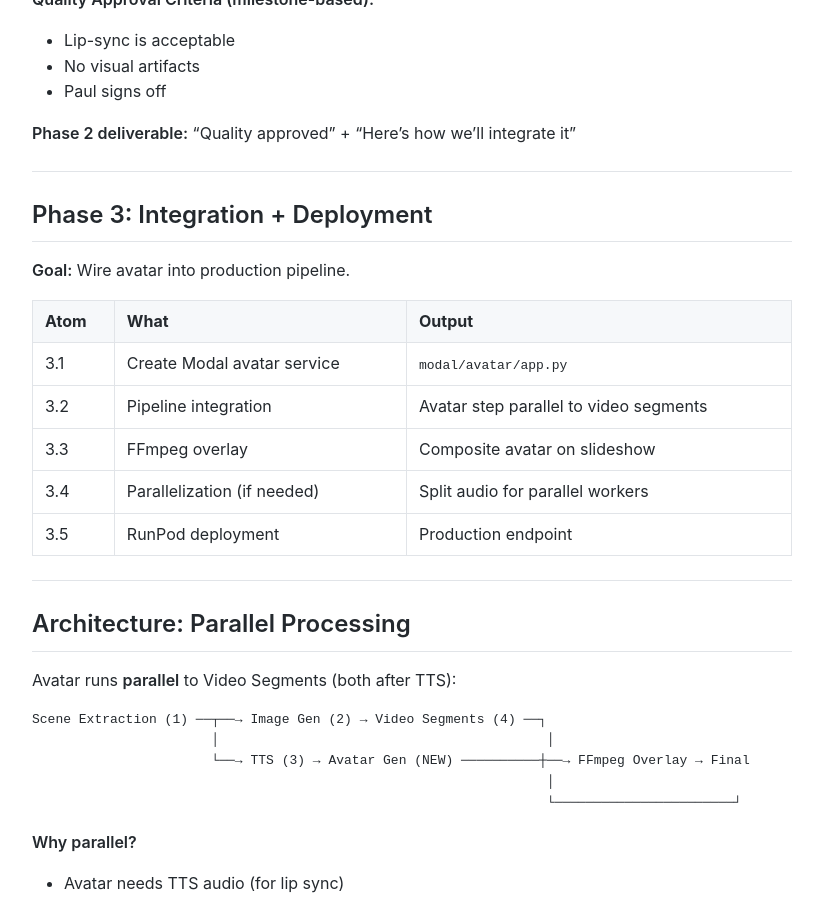
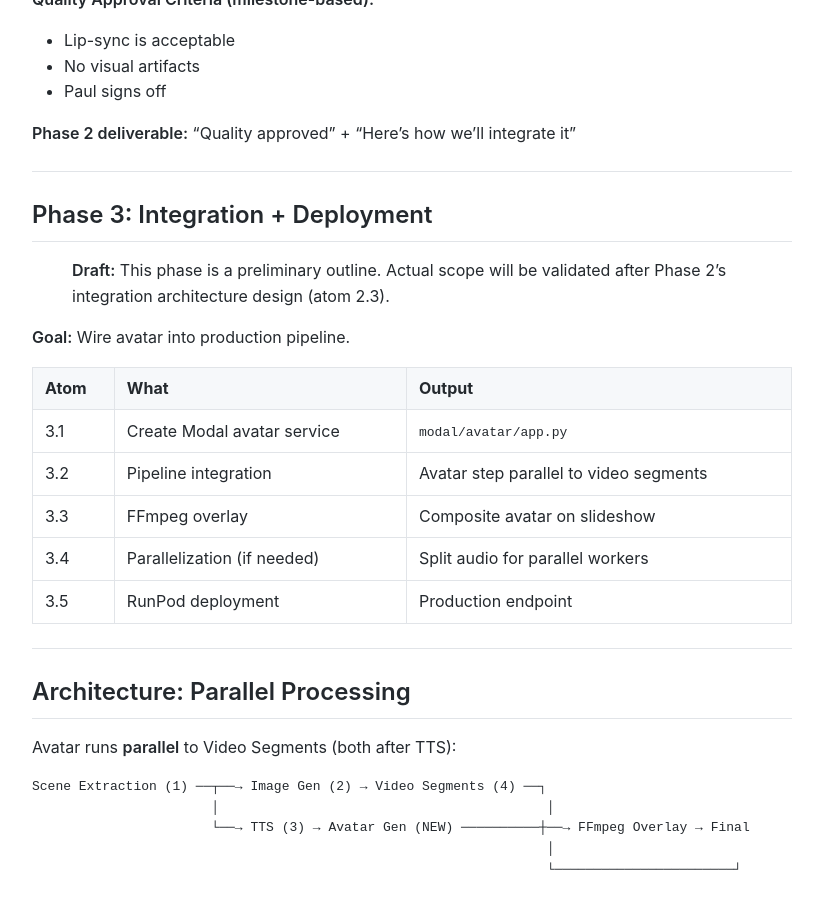
Before and after one commit to MariusWilsch/public-wilsch-ai-pages, a Jekyll site: the page built from project/paul_youtube_fullstack/avatar-contract-scope.md, in a window 1280 px wide and 900 px high, scrolled down 2766 px. Shown: the whole window, without its empty margins (228-1051 px from the left). Built offline with Jekyll 4.4.1, drawn with Linux system fonts in a browser that asks for light colours; our own code applies the rules of GitHub Pages for plain Markdown files.

Commit message:
Sync from hippocampus 2026-01-19

```diff
--- a/project/paul_youtube_fullstack/avatar-contract-scope.md
+++ b/project/paul_youtube_fullstack/avatar-contract-scope.md
@@ -101,6 +101,8 @@ Each phase has a confidence gate. Work stops if a phase fails.
 
 ## Phase 3: Integration + Deployment
 
+> **Draft:** This phase is a preliminary outline. Actual scope will be validated after Phase 2's integration architecture design (atom 2.3).
+
 **Goal:** Wire avatar into production pipeline.
 
 | Atom | What | Output |
```
